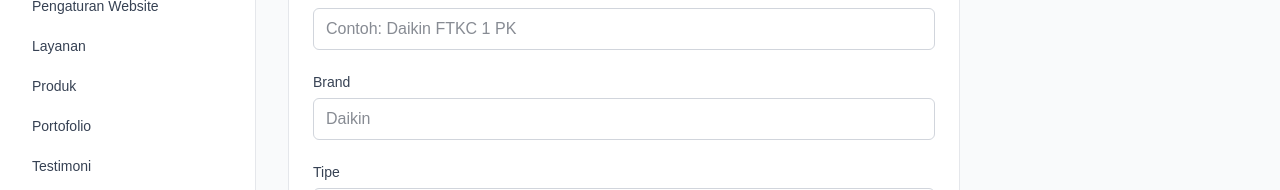
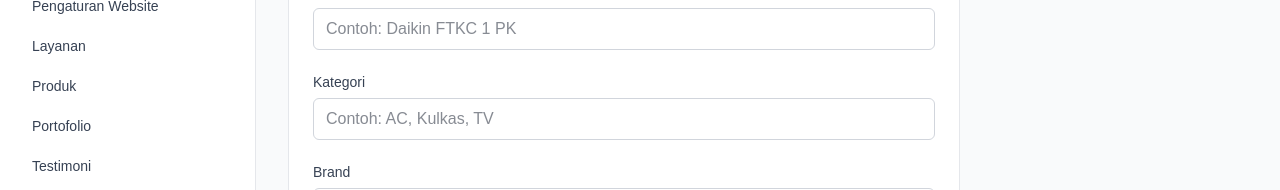
Before and after one commit to gilangsuryaa/cv-pjm, a Next.js app: page /admin/products/create in a window 1280 px wide. Shown: the part 157-347 px from the top of the page. Built offline with nearby package versions, Linux system fonts and the light colour scheme; no server answers.

Commit message:
update: add field category

```diff
--- a/app/admin/(dashboard)/products/[id]/edit/page.tsx
+++ b/app/admin/(dashboard)/products/[id]/edit/page.tsx
@@ -15,6 +15,7 @@ export default function EditProductPage() {
   const id = params.id as string
 
   const [name, setName] = useState('')
+  const [category, setCategory] = useState('')
   const [brand, setBrand] = useState('')
   const [type, setType] = useState('')
   const [pk, setPk] = useState('')
@@ -50,6 +51,7 @@ export default function EditProductPage() {
       }
 
       setName(data.name ?? '')
+      setCategory(data.category ?? '')
       setBrand(data.brand ?? '')
       setType(data.type ?? '')
       setPk(data.pk?.toString() ?? '')
@@ -112,6 +114,7 @@ export default function EditProductPage() {
       .from('products')
       .update({
         name,
+        category: category || null,
         brand: brand || null,
         type: type || null,
         pk: pk ? Number(pk) : null,
@@ -194,6 +197,20 @@ export default function EditProductPage() {
             value={name}
             onChange={(e) => setName(e.target.value)}
             required
+            className="mt-1 w-full rounded-md border border-gray-300 px-3 py-2 text-gray-900"
+          />
+        </div>
+
+        <div>
+          <label className="text-sm font-medium text-gray-700">
+            Kategori
+          </label>
+
+          <input
+            type="text"
+            value={category}
+            onChange={(e) => setCategory(e.target.value)}
+            placeholder="Contoh: AC, Kulkas, TV"
             className="mt-1 w-full rounded-md border border-gray-300 px-3 py-2 text-gray-900"
           />
         </div>
--- a/app/admin/(dashboard)/products/create/page.tsx
+++ b/app/admin/(dashboard)/products/create/page.tsx
@@ -12,6 +12,7 @@ export default function CreateProductPage() {
   const supabase = createClient()
 
   const [name, setName] = useState('')
+  const [category, setCategory] = useState('')
   const [brand, setBrand] = useState('')
   const [type, setType] = useState('')
   const [pk, setPk] = useState('')
@@ -37,6 +38,7 @@ export default function CreateProductPage() {
       .from('products')
       .insert({
         name,
+        category: category || null,
         brand: brand || null,
         type: type || null,
         pk: pk ? Number(pk) : null,
@@ -112,6 +114,21 @@ export default function CreateProductPage() {
             placeholder="Contoh: Daikin FTKC 1 PK"
             required
             className="mt-1 w-full rounded-md border border-gray-300 px-3 py-2 text-gray-900 outline-none focus:border-gray-900"
+          />
+        </div>
+
+        {/* Kategori */}
+        <div>
+          <label className="text-sm font-medium text-gray-700">
+            Kategori
+          </label>
+
+          <input
+            type="text"
+            value={category}
+            onChange={(e) => setCategory(e.target.value)}
+            placeholder="Contoh: AC, Kulkas, TV"
+            className="mt-1 w-full rounded-md border border-gray-300 px-3 py-2 text-gray-900"
           />
         </div>
 
--- a/app/admin/(dashboard)/products/page.tsx
+++ b/app/admin/(dashboard)/products/page.tsx
@@ -86,6 +86,10 @@ export default async function ProductsPage() {
               </th>
 
               <th className="whitespace-nowrap px-6 py-3 text-left font-semibold text-gray-700">
+                Kategori
+              </th>
+
+              <th className="whitespace-nowrap px-6 py-3 text-left font-semibold text-gray-700">
                 Brand
               </th>
 
@@ -110,10 +114,6 @@ export default async function ProductsPage() {
               </th>
 
               <th className="whitespace-nowrap px-6 py-3 text-left font-semibold text-gray-700">
-                Area
-              </th>
-
-              <th className="whitespace-nowrap px-6 py-3 text-left font-semibold text-gray-700">
                 Stok
               </th>
 
@@ -133,6 +133,10 @@ export default async function ProductsPage() {
               <tr key={product.id}>
                 <td className="whitespace-nowrap px-6 py-4 font-medium text-gray-900">
                   {product.name}
+                </td>
+
+                <td className="whitespace-nowrap px-6 py-4 text-gray-700">
+                  {product.category || '-'}
                 </td>
 
                 <td className="whitespace-nowrap px-6 py-4 text-gray-700">
@@ -166,13 +170,6 @@ export default async function ProductsPage() {
                     ? `Rp ${Number(
                         product.price
                       ).toLocaleString('id-ID')}`
-                    : '-'}
-                </td>
-
-                <td className="whitespace-nowrap px-6 py-4 text-gray-700">
-                  {product.min_room_area != null &&
-                  product.max_room_area != null
-                    ? `${product.min_room_area}–${product.max_room_area} m²`
                     : '-'}
                 </td>
 
```
